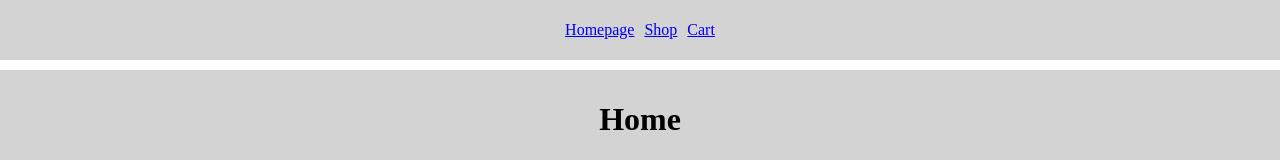
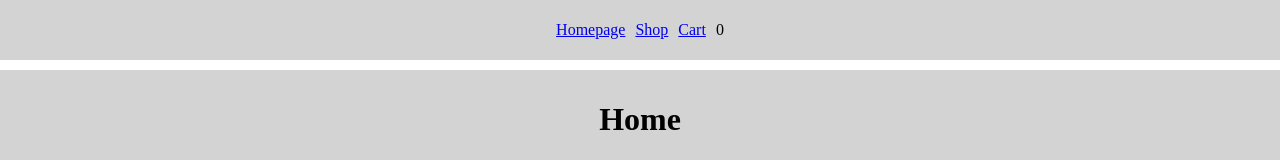
Before and after one commit to GhidBase/shopping-cart-react, a React (Vite) app: page / in a window 1280 px wide. Shown: the top 160 px of the page. Built offline with nearby package versions, Linux system fonts and the light colour scheme.

Commit message:
Navbar shows quantity of cart items

```diff
--- a/src/App.jsx
+++ b/src/App.jsx
@@ -5,10 +5,14 @@ import { useState } from "react";
 
 function App() {
     const [cartItems, setCartItems] = useState([]);
+    const cartItemQuantity = cartItems.reduce(
+        (accumulator, current) => accumulator + current.quantity,
+        0
+    );
 
     return (
         <>
-            <Navbar />
+            <Navbar cartItemQuantity={cartItemQuantity} />
 
             <div className="main-content">
                 <Outlet context={[cartItems, setCartItems]} />
--- a/src/components/Navbar.jsx
+++ b/src/components/Navbar.jsx
@@ -1,14 +1,14 @@
 import { Link } from "react-router";
-import styles from "./Navbar.module.css"
+import styles from "./Navbar.module.css";
 
-function Navbar() {
+function Navbar({ cartItemQuantity }) {
     return (
         <div className={styles.navBar}>
             <Link to="/">Homepage</Link>
             <Link to="shop">Shop</Link>
             <Link to="cart/">Cart</Link>
+            <span>{cartItemQuantity}</span>
         </div>
     );
 }
-
 export default Navbar;
```
Also changed, not shown: 1 other file (tests, documents, lock files or other folders).
